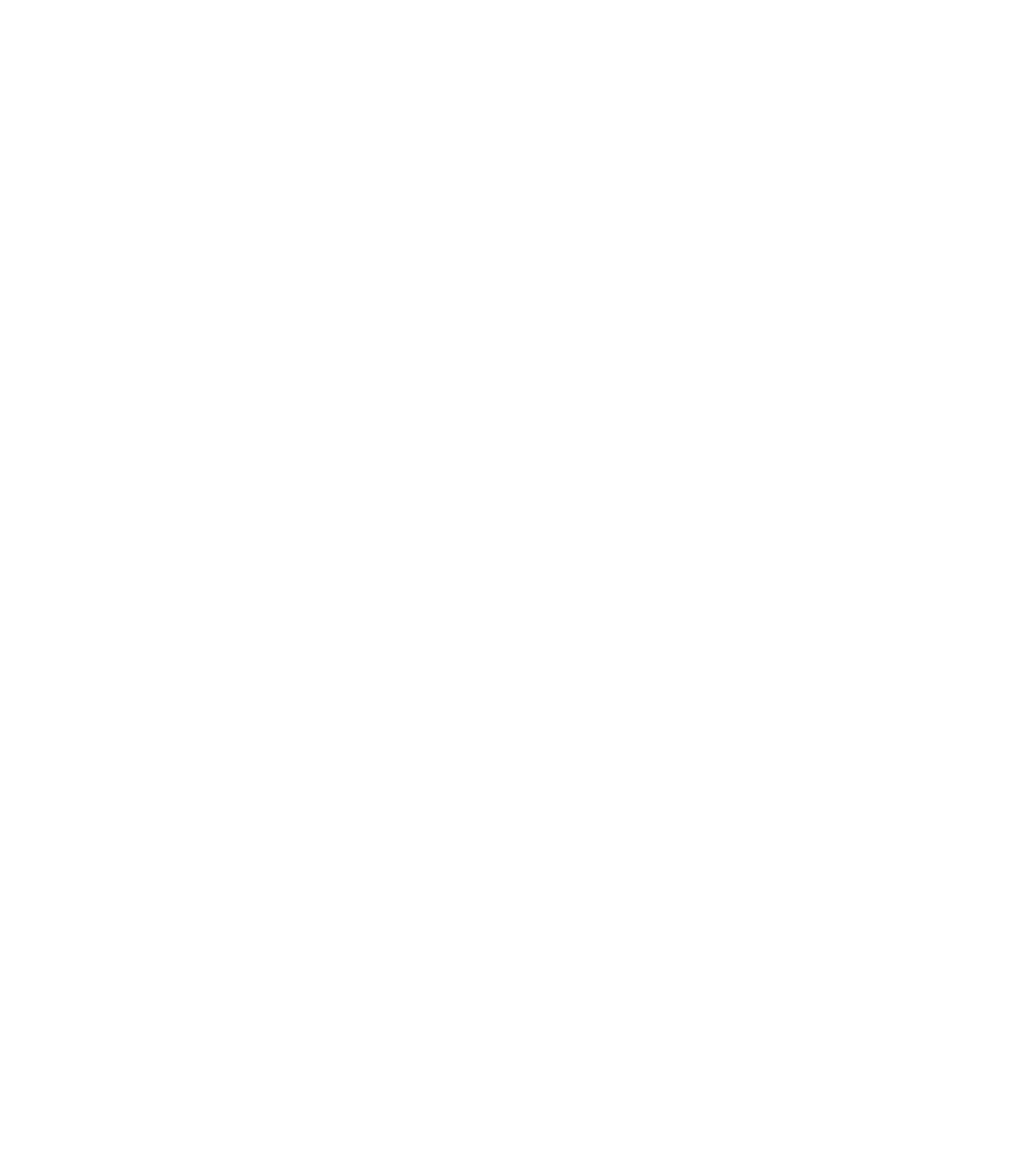
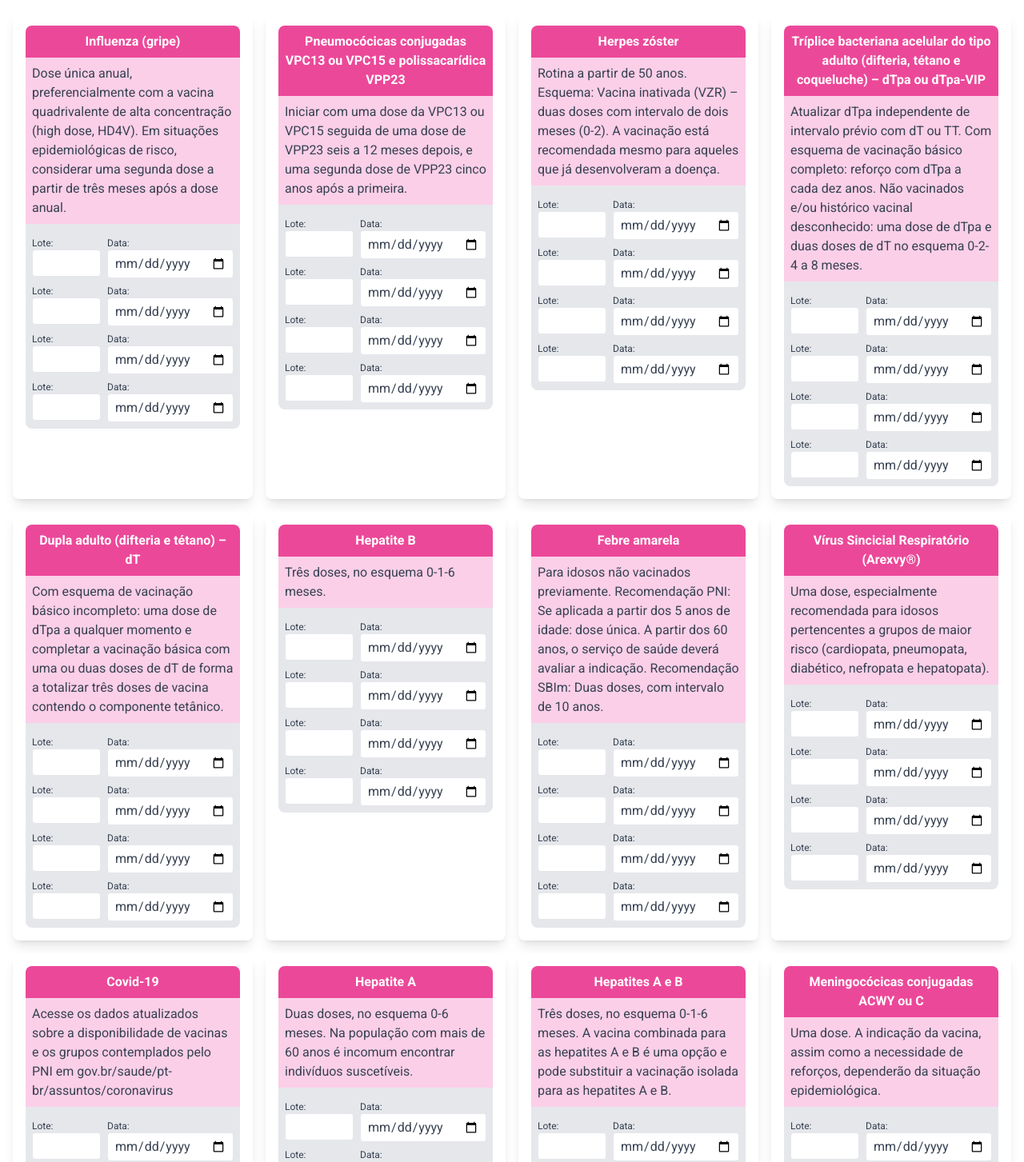
Before and after one commit to victormrtns/frontend-site-UNL, a React (Vite) app: page /cartaodevacina in a window 1280 px wide. Before the commit this address had no page. Shown: the top 1453 px of the page at 80% size. Before the commit the page ends 800 px from the top, so only its background shows below. Built offline with nearby package versions, Linux system fonts and the light colour scheme.

Commit message:
[feat] - adding page to user fill vaccines

```diff
--- /dev/null
+++ b/src/components/CartaoDeVacina.jsx
@@ -0,0 +1,38 @@
+// src/CartaoDeVacina.jsx
+
+import React from 'react';
+
+const CartaoDeVacina = ({ vacinas }) => {
+  return (
+    <div className="p-4">
+      <div className="grid grid-cols-1 sm:grid-cols-2 md:grid-cols-3 lg:grid-cols-4 gap-4">
+        {vacinas.map((vacina, index) => (
+          <div key={index} className="bg-white shadow-lg rounded-lg p-4">
+            <div className="bg-pink-500 text-white font-bold text-center p-2 rounded-t-lg">
+              {vacina.nome}
+            </div>
+            <div className="bg-pink-200 text-gray-700 p-2">
+              {vacina.resumo}
+            </div>
+            <div className="bg-gray-200 text-gray-700 p-2 rounded-b-lg">
+              {[...Array(4)].map((_, i) => (
+                <div key={i} className="flex justify-between mt-2">
+                  <div className="flex-1 mr-1">
+                    <label className="block text-xs">Lote:</label>
+                    <input type="text" className="w-full px-2 py-1 border rounded" />
+                  </div>
+                  <div className="flex-1 ml-1">
+                    <label className="block text-xs">Data:</label>
+                    <input type="date" className="w-full px-2 py-1 border rounded" />
+                  </div>
+                </div>
+              ))}
+            </div>
+          </div>
+        ))}
+      </div>
+    </div>
+  );
+};
+
+export default CartaoDeVacina;
--- /dev/null
+++ b/src/pages/VisualizacaoCartaoDeVacina.jsx
@@ -0,0 +1,69 @@
+// src/App.js
+
+import React from 'react';
+import CartaoDeVacina from '../components/CartaoDeVacina';
+
+const vacinas = [
+  {
+    nome: "Influenza (gripe)",
+    resumo: "Dose única anual, preferencialmente com a vacina quadrivalente de alta concentração (high dose, HD4V). Em situações epidemiológicas de risco, considerar uma segunda dose a partir de três meses após a dose anual."
+  },
+  {
+    nome: "Pneumocócicas conjugadas VPC13 ou VPC15 e polissacarídica VPP23",
+    resumo: "Iniciar com uma dose da VPC13 ou VPC15 seguida de uma dose de VPP23 seis a 12 meses depois, e uma segunda dose de VPP23 cinco anos após a primeira."
+  },
+  {
+    nome: "Herpes zóster",
+    resumo: "Rotina a partir de 50 anos. Esquema: Vacina inativada (VZR) – duas doses com intervalo de dois meses (0-2). A vacinação está recomendada mesmo para aqueles que já desenvolveram a doença."
+  },
+  {
+    nome: "Tríplice bacteriana acelular do tipo adulto (difteria, tétano e coqueluche) – dTpa ou dTpa-VIP",
+    resumo: "Atualizar dTpa independente de intervalo prévio com dT ou TT. Com esquema de vacinação básico completo: reforço com dTpa a cada dez anos. Não vacinados e/ou histórico vacinal desconhecido: uma dose de dTpa e duas doses de dT no esquema 0-2-4 a 8 meses."
+  },
+  {
+    nome: "Dupla adulto (difteria e tétano) – dT",
+    resumo: "Com esquema de vacinação básico incompleto: uma dose de dTpa a qualquer momento e completar a vacinação básica com uma ou duas doses de dT de forma a totalizar três doses de vacina contendo o componente tetânico."
+  },
+  {
+    nome: "Hepatite B",
+    resumo: "Três doses, no esquema 0-1-6 meses."
+  },
+  {
+    nome: "Febre amarela",
+    resumo: "Para idosos não vacinados previamente. Recomendação PNI: Se aplicada a partir dos 5 anos de idade: dose única. A partir dos 60 anos, o serviço de saúde deverá avaliar a indicação. Recomendação SBIm: Duas doses, com intervalo de 10 anos."
+  },
+  {
+    nome: "Vírus Sincicial Respiratório (Arexvy®)",
+    resumo: "Uma dose, especialmente recomendada para idosos pertencentes a grupos de maior risco (cardiopata, pneumopata, diabético, nefropata e hepatopata)."
+  },
+  {
+    nome: "Covid-19",
+    resumo: "Acesse os dados atualizados sobre a disponibilidade de vacinas e os grupos contemplados pelo PNI em gov.br/saude/pt-br/assuntos/coronavirus"
+  },
+  {
+    nome: "Hepatite A",
+    resumo: "Duas doses, no esquema 0-6 meses. Na população com mais de 60 anos é incomum encontrar indivíduos suscetíveis."
+  },
+  {
+    nome: "Hepatites A e B",
+    resumo: "Três doses, no esquema 0-1-6 meses. A vacina combinada para as hepatites A e B é uma opção e pode substituir a vacinação isolada para as hepatites A e B."
+  },
+  {
+    nome: "Meningocócicas conjugadas ACWY ou C",
+    resumo: "Uma dose. A indicação da vacina, assim como a necessidade de reforços, dependerão da situação epidemiológica."
+  },
+  {
+    nome: "Tríplice viral (sarampo, caxumba e rubéola)",
+    resumo: "Uma dose. A indicação da vacina dependerá de risco epidemiológico e da situação individual de suscetibilidade."
+  }
+];
+
+function VisualizacaoCartaoDeVacina() {
+  return (
+    <div className="CartaoDeVacina">
+      <CartaoDeVacina vacinas={vacinas} />
+    </div>
+  );
+}
+
+export default VisualizacaoCartaoDeVacina;
--- a/src/routes.jsx
+++ b/src/routes.jsx
@@ -1,12 +1,14 @@
 import { Route, Routes,BrowserRouter } from "react-router-dom";
 import Forms from "./pages/Forms";
 import Home from "./pages/Home";
+import VisualizacaoCartaoDeVacina from "./pages/VisualizacaoCartaoDeVacina";
 export default function AppRoutes(){
   return (
   <BrowserRouter>
     <Routes>
       <Route path="/" Component={Home} />
       <Route path="/forms" Component={Forms} />
+      <Route path="/cartaodevacina" Component={VisualizacaoCartaoDeVacina} />
     </Routes>
   </BrowserRouter>
   )
```
